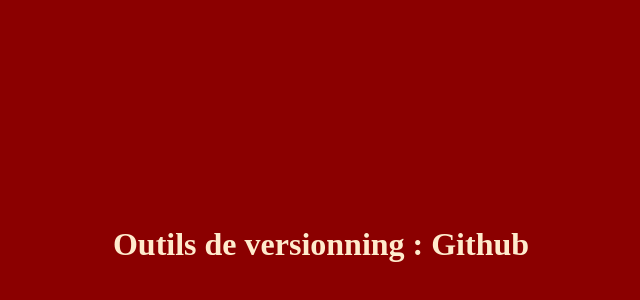
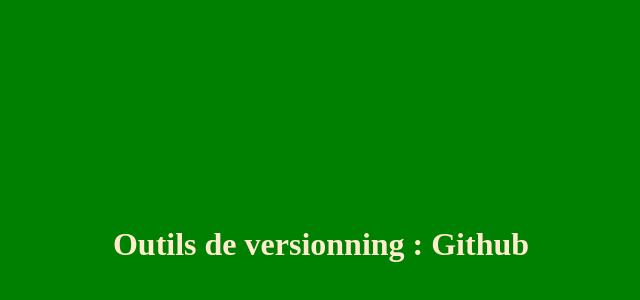
Before and after one commit to anjara304/hackathon-devops, a plain HTML site: page index.html in a window 1280 px wide. Shown: the part 48-348 px from the top of the page, without its empty margins (319-959 px from the left). Drawn offline with Linux system fonts and the light colour scheme.

```diff
--- a/index.html
+++ b/index.html
@@ -6,7 +6,7 @@
     <meta name="viewport" content="width=device-width, initial-scale=1.0">
     <title>Hackathon DevOps</title>
 </head>
-<body style="background-color:darkred">
+<body style="background-color:green">
    <h1
 	style="color:blanchedalmond;
 		text-align: center;
```
